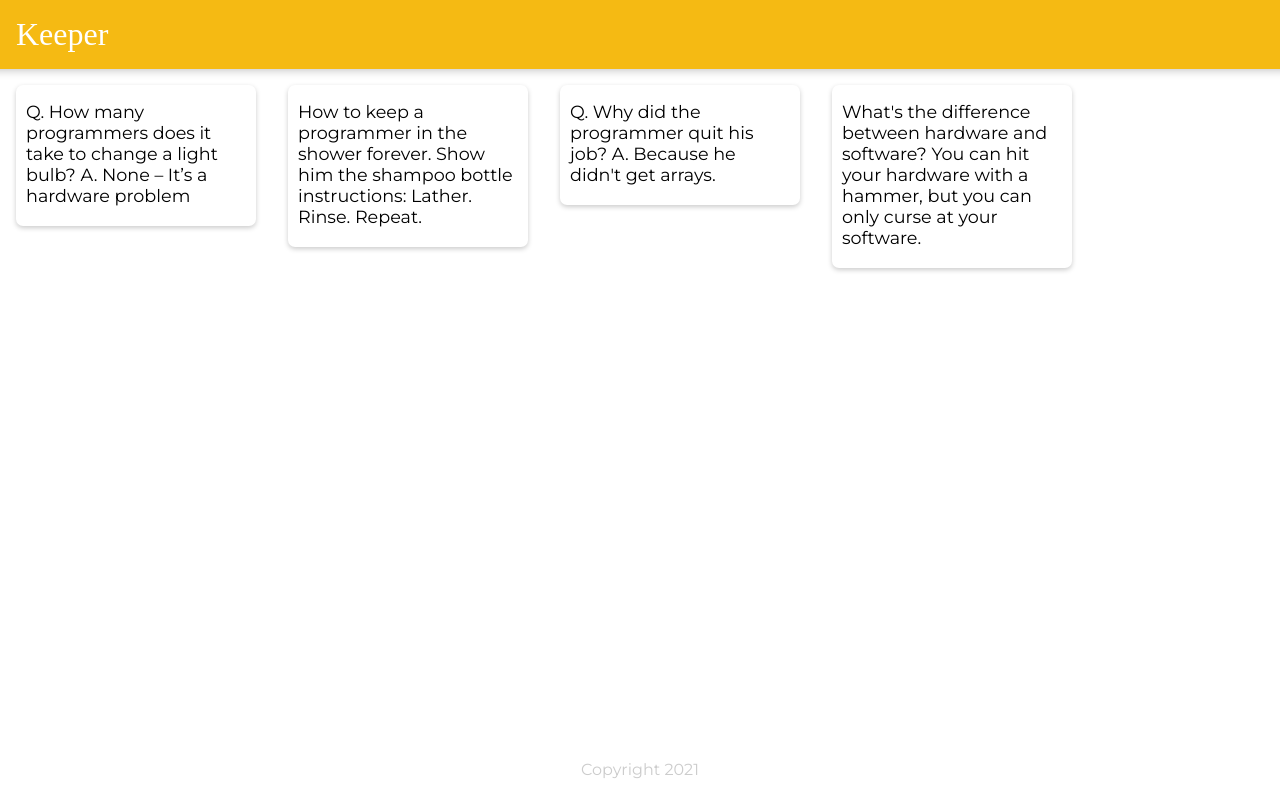
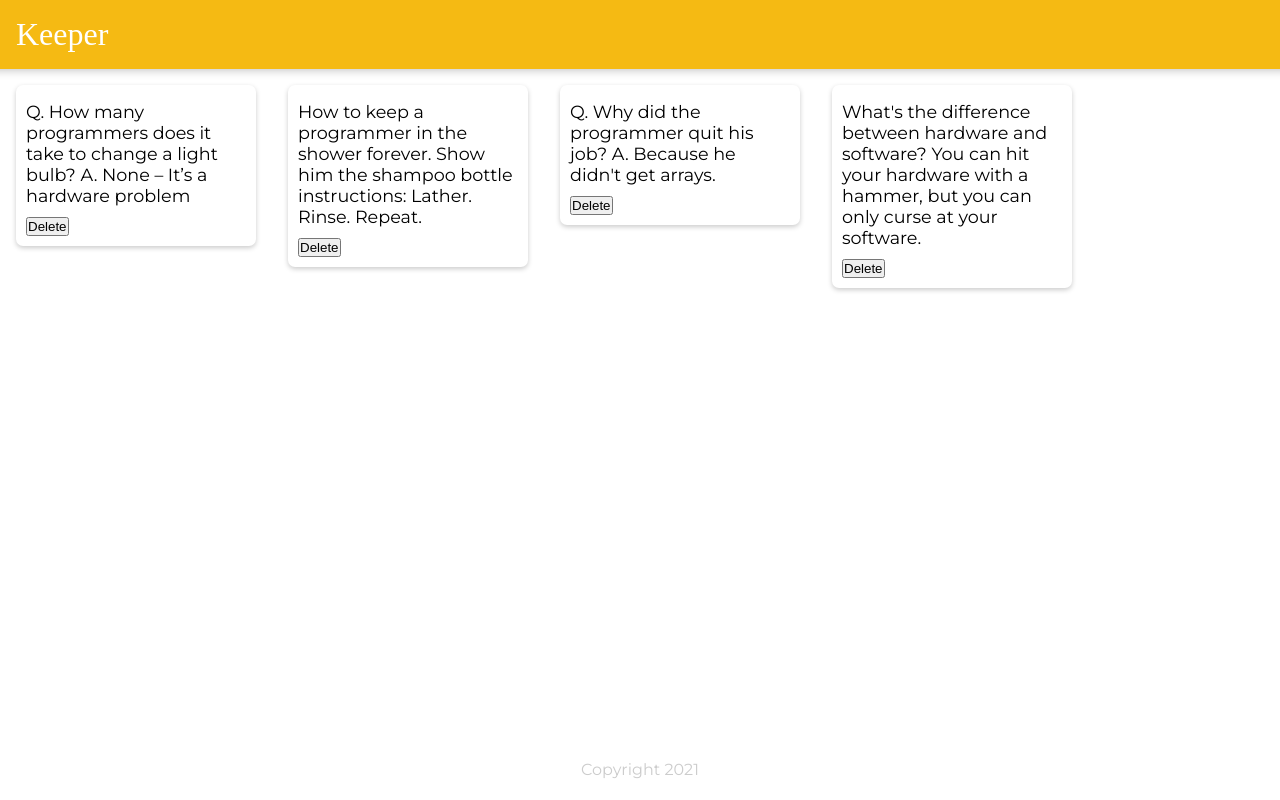
Before and after one commit to Bhavyawahie/reactTODO, a React (Create React App) app: page / in a window 1280 px wide. Built offline with nearby package versions, Linux system fonts and the light colour scheme; a web font is replaced by a local one.

Commit message:
Delete button feature added to notes component

```diff
--- a/src/components/Note.jsx
+++ b/src/components/Note.jsx
@@ -1,9 +1,12 @@
 import React from "react"
 
 const Note = (prop) => {
-    return <div class="note">
+    return (
+    <div className="note">
         <h1>{prompt.title}</h1>
         <p>{prop.content}</p>
+        <button>Delete</button>
     </div>
+    );
 }
 export default Note
```
